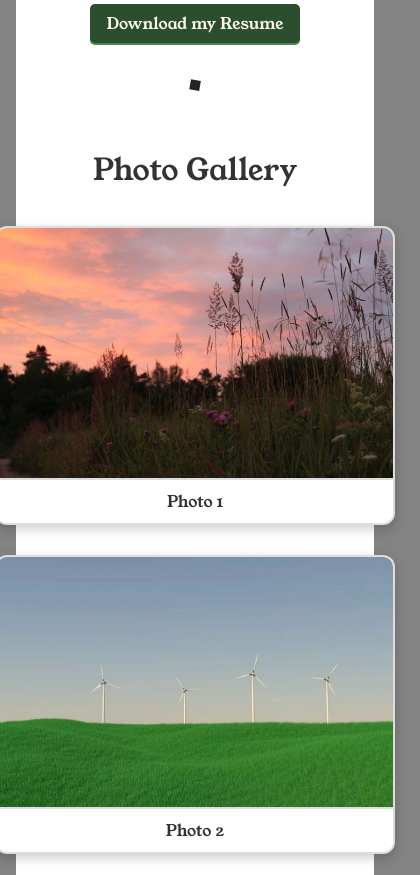
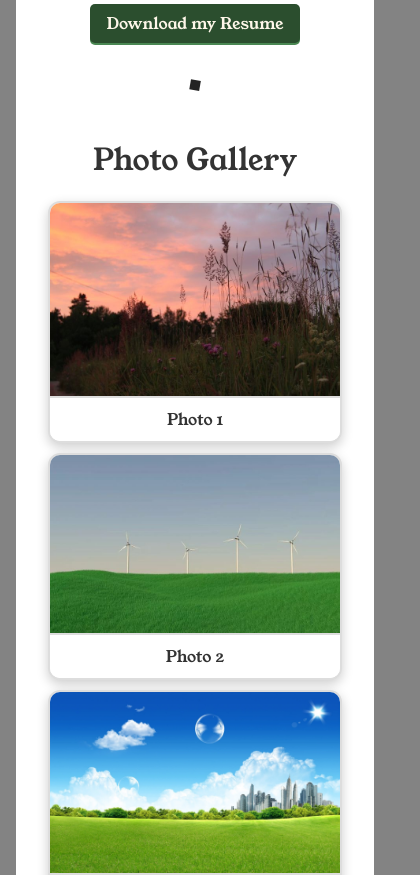
Before and after one commit to carleoj/about-me-carl, a React (Vite) app: page / in a window 390 px wide. Shown: the part 980-1855 px from the top of the page, 420 px wide, since content can reach past the window. Built offline with nearby package versions, Linux system fonts and the light colour scheme.

Commit message:
adjusted photos component layout

```diff
--- a/src/index.css
+++ b/src/index.css
@@ -222,16 +222,14 @@ header button:hover {
 }
 
 /* PHOTOTOS */
-
-/* Container for the photo cards */
-.photo-container{
+=/* Container for the photo cards */
+.photo-container {
   display: flex;
   flex-direction: column; /* Stack items vertically by default */
   align-items: center; /* Center-align the content horizontally */
   padding: 10px;
   margin-bottom: 30px;
 }
-
 
 /* Styling for the heading */
 .photo-container h2 {
@@ -249,14 +247,15 @@ header button:hover {
   margin: 15px; /* Adjusted margin to space out the cards */
   text-align: center;
   position: relative;
-  width: 400px; /* Fixed width for each card */
+  width: 100%; /* Use full width on smaller screens */
+  max-width: 450px; /* Ensure a max width on larger screens */
   background-color: #fff; /* Ensure background color for consistency */
 }
 
 /* Image styling */
 .photo-image {
-  width: 100%;
-  height: 250px;
+  width: 100%; /* Ensure the image scales with the card */
+  height: auto; /* Keep the aspect ratio */
   display: block;
 }
 
@@ -269,6 +268,25 @@ header button:hover {
   border-top: 2px solid #ddd; /* Border at the top of the card */
 }
 
+/* Responsive design for mobile screens */
+@media (max-width: 768px) {
+  .photo-container {
+    width: 100%;
+    flex-direction: column; /* Keep a column layout for mobile */
+    align-items: center;
+  }
+
+  .photo-card {
+    width: 90%; /* Ensure the card fits within mobile screen with some padding */
+    margin: 10px auto; /* Center the card with auto margins */
+  }
+
+  /* Ensure all cards are visible on mobile */
+  .photo-card {
+    display: block;
+  }
+}
+
 /* Responsive design for desktop screens */
 @media (min-width: 769px) {
   .photo-container {
@@ -277,14 +295,6 @@ header button:hover {
     justify-content: center; /* Center-align cards horizontally */
     gap: 20px; /* Add spacing between the cards */
   }
-}
-
-/* Ensure the container height is enough to center the content vertically if needed */
-.photo-container {
-  min-height: 100vh; /* Minimum height to center content */
-  display: flex;
-  flex-direction: column;
-  justify-content: center; /* Center content vertically */
 }
 
 
```
